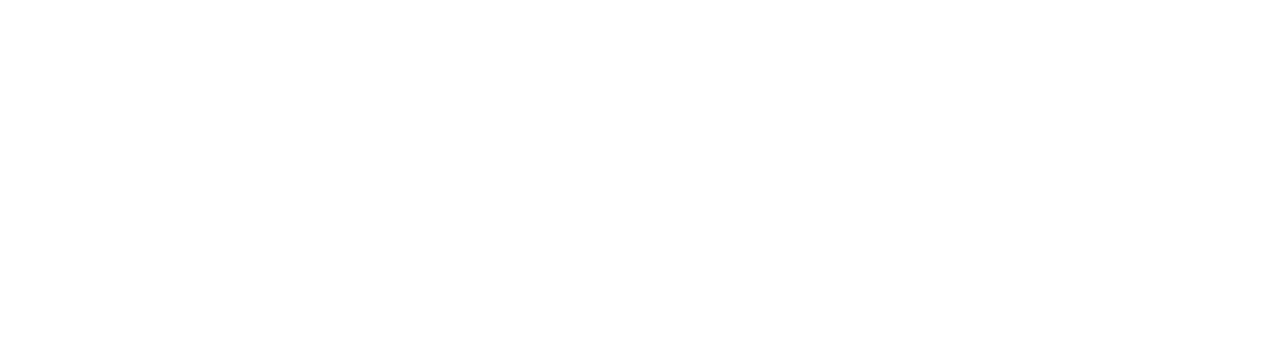
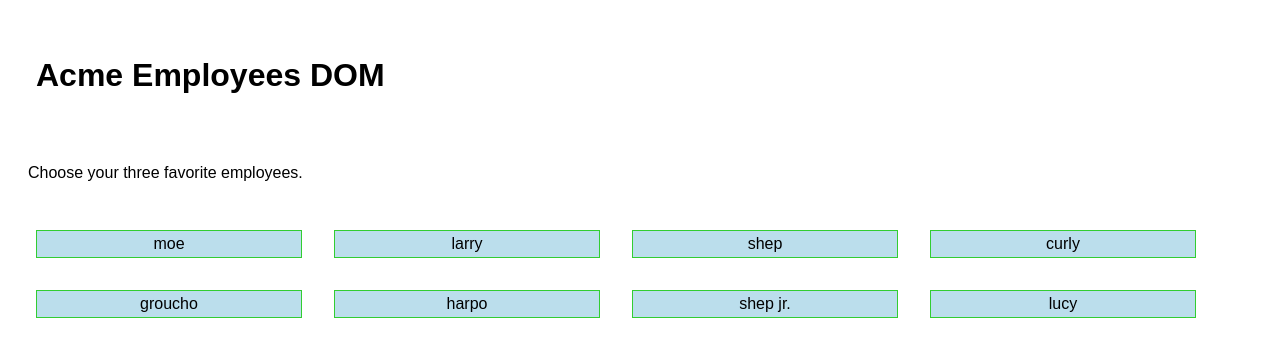
Before and after one commit to deannawong/acme-employees-dom, a plain HTML site: page index.html in a window 1280 px wide. Drawn offline with Linux system fonts and the light colour scheme.

Commit message:
names boxes added

```diff
--- a/index.html
+++ b/index.html
@@ -3,9 +3,33 @@
     <meta charset="UTF-8">
     <meta name="viewport" content="width=device-width, initial-scale=1.0">
     <meta http-equiv="X-UA-Compatible" content="ie=edge">
-    <title>Document</title>
+    <title>Acme Employees</title>
+    <link rel="stylesheet" href="style.css">
 </head>
 <body>
 
+    <div class='pageTitle'>
+        <h1>Acme Employees DOM</h1>
+
+    </div>
+    <div class='instructions'>
+        <p>Choose your three favorite employees.</p>
+
+    </div>
+    <div class='name-container'>
+        <div class = 'name'>moe</div>
+        <div class = 'name'>larry</div>
+        <div class = 'name'>shep</div>
+        <div class = 'name'>curly</div>
+        <div class = 'name'>groucho</div>
+        <div class = 'name'>harpo</div>
+        <div class = 'name'>shep jr.</div>
+        <div class = 'name'>lucy</div>
+        <div></div>
+
+    </div>
+
 </body>
+<script src='java.js'></script>
+
 </html>
--- a/java.js
+++ b/java.js
@@ -0,0 +1,10 @@
+const employees = [
+    { id: 1, name: 'moe'},
+    { id: 2, name: 'larry'},
+    { id: 4, name: 'shep'},
+    { id: 3, name: 'curly'},
+    { id: 5, name: 'groucho'},
+    { id: 6, name: 'harpo'},
+    { id: 8, name: 'shep Jr.'},
+    { id: 99, name: 'lucy'}
+  ];
--- a/style.css
+++ b/style.css
@@ -0,0 +1,33 @@
+*{
+    font-family: Arial, Helvetica, sans-serif;
+    padding:0.25rem;
+}
+
+.pageTitle{
+    padding:1rem;
+
+}
+
+.instructions{
+    padding:0.5rem;
+}
+.name-container{
+    display: flex;
+    flex-wrap: wrap;
+
+}
+.name{
+    border: solid 1px limegreen;
+    width:20vw;
+    margin:1rem;
+    text-align: center;
+    justify-items: center;
+    background-color: rgb(187, 222, 236);
+
+
+}
+
+
+/* @media{
+
+} */
```
